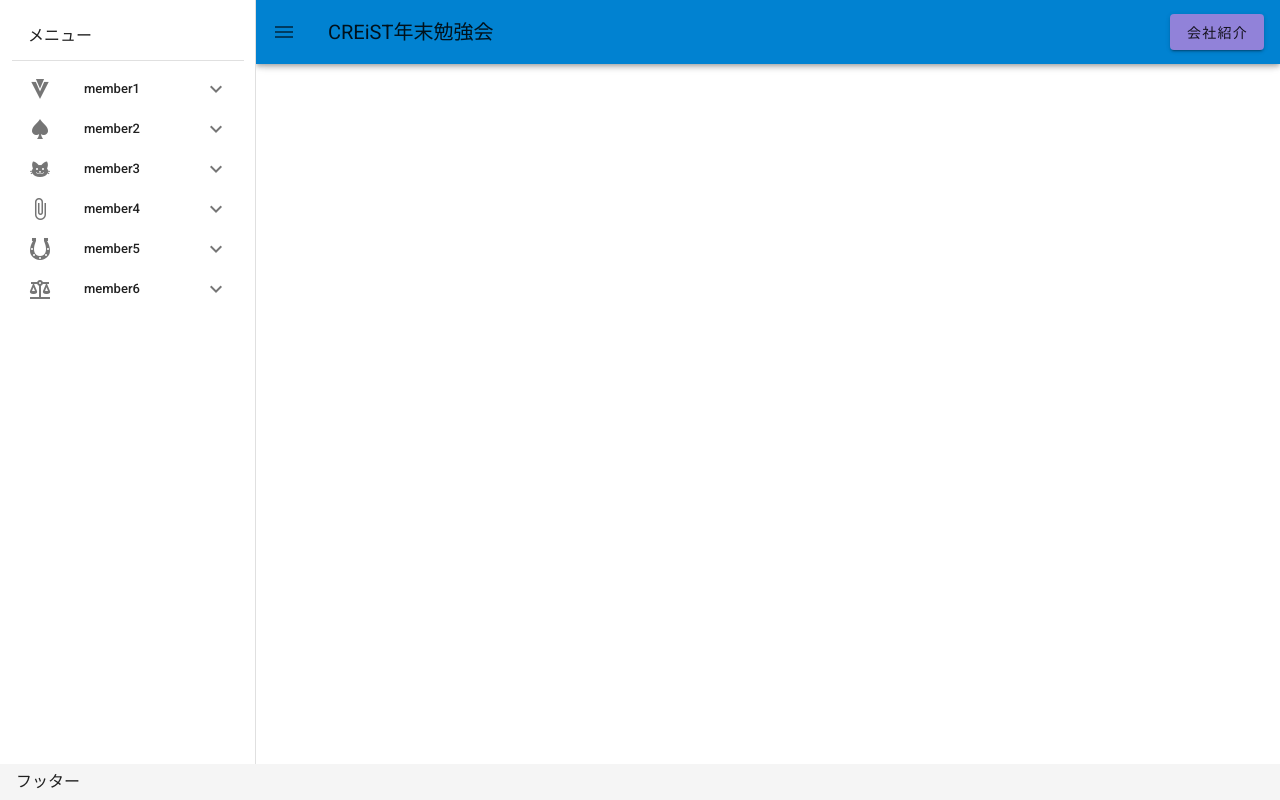
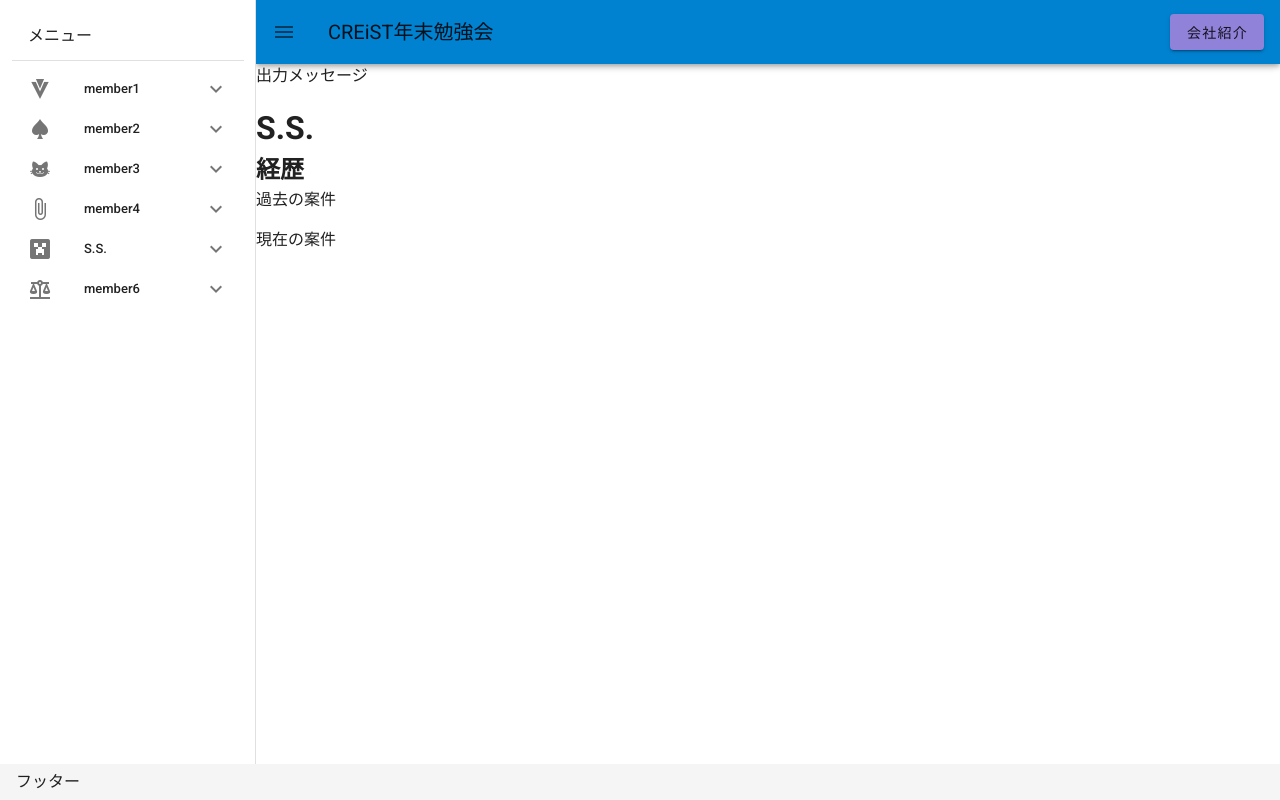
Before and after one commit to kaorunix/creist_vue_study, a Vue app: page /ss in a window 1280 px wide. Built offline with nearby package versions, Linux system fonts and the light colour scheme.

Commit message:
リンク修正_SS

```diff
--- a/src/App.vue
+++ b/src/App.vue
@@ -111,11 +111,11 @@ export default {
           ]
         },
         {
-          name: 'member5',
-          icon: 'mdi-horseshoe',
+          name: 'S.S.',
+          icon: 'mdi-minecraft',
           lists: [
-            { name: 'Project' },
-            { name: 'Personal' }
+            { name: 'Project', link: '/' },
+            { name: 'Personal', link: '/SS' }
           ]
         },
         {
--- a/src/router/index.js
+++ b/src/router/index.js
@@ -1,6 +1,7 @@
 import Vue from 'vue'
 import VueRouter from 'vue-router'
 import Home from '../views/Home.vue'
+import SS from '../views/SS.vue'
 
 Vue.use(VueRouter)
 
@@ -20,23 +21,24 @@ const routes = [
   },
   {
     path: '/ks',
-    name: 'About',
+    name: 'About'
   },
   {
     path: '/sa',
-    name: 'About',
+    name: 'About'
   },
   {
     path: '/hy',
-    name: 'About',
+    name: 'About'
   },
   {
     path: '/sk',
-    name: 'About',
+    name: 'About'
   },
   {
     path: '/ss',
-    name: 'About',
+    name: 'SS',
+    component: SS
   }
 ]
 
--- /dev/null
+++ b/src/views/SS.vue
@@ -0,0 +1,24 @@
+
+<template>
+  <div class="about">
+   <p>{{ message }}</p>
+    <!-- <HelloWorld msg="Welcome to Your Vue.js App"/> -->
+    <h1>S.S.</h1>
+    <h2>経歴</h2>
+    <p>過去の案件</p>
+    <p>現在の案件</p>
+  </div>
+</template>
+<script>
+// @ is an alias to /src
+// import HelloWorld from '@/components/HelloWorld.vue'
+
+export default {
+  name: 'SS',
+  data () {
+    return {
+      message: '出力メッセージ'
+    }
+  }
+}
+</script>
```
